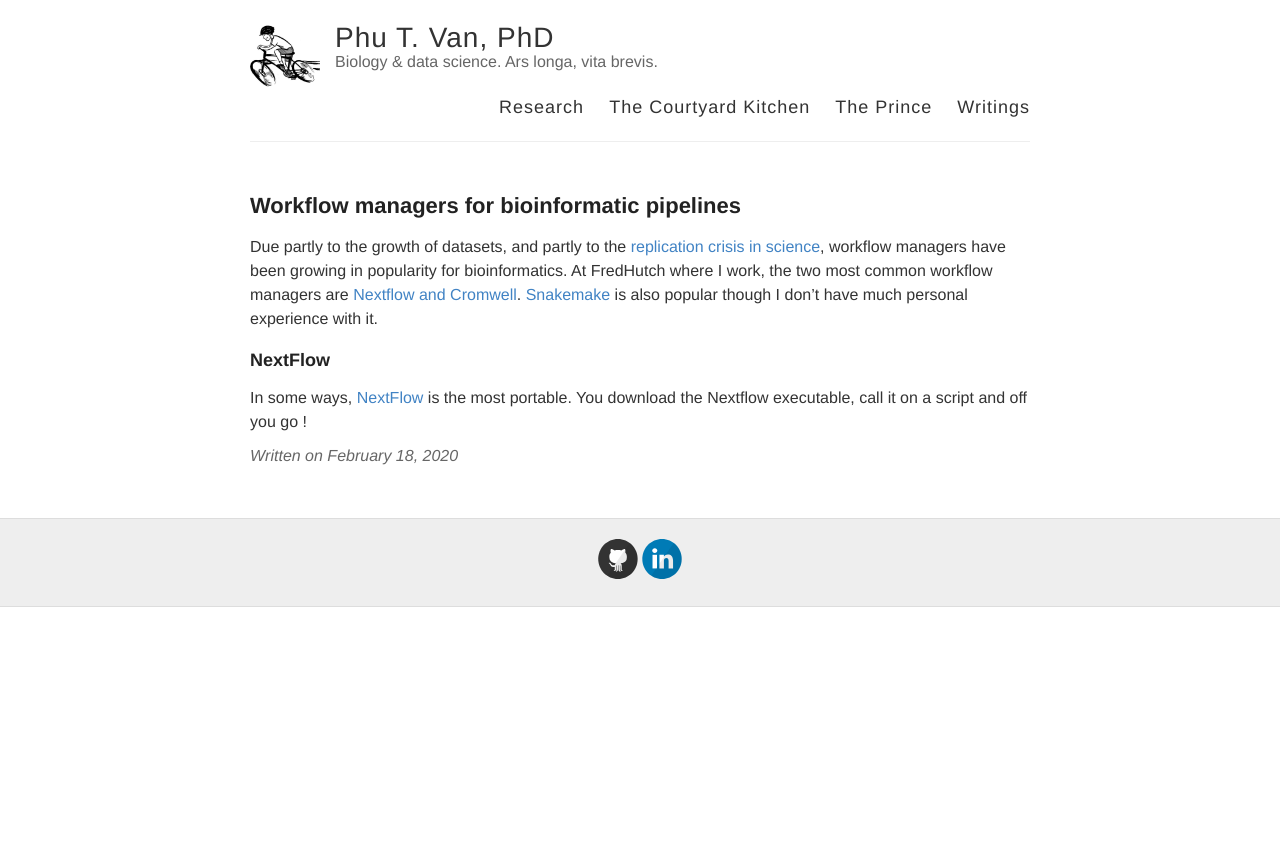
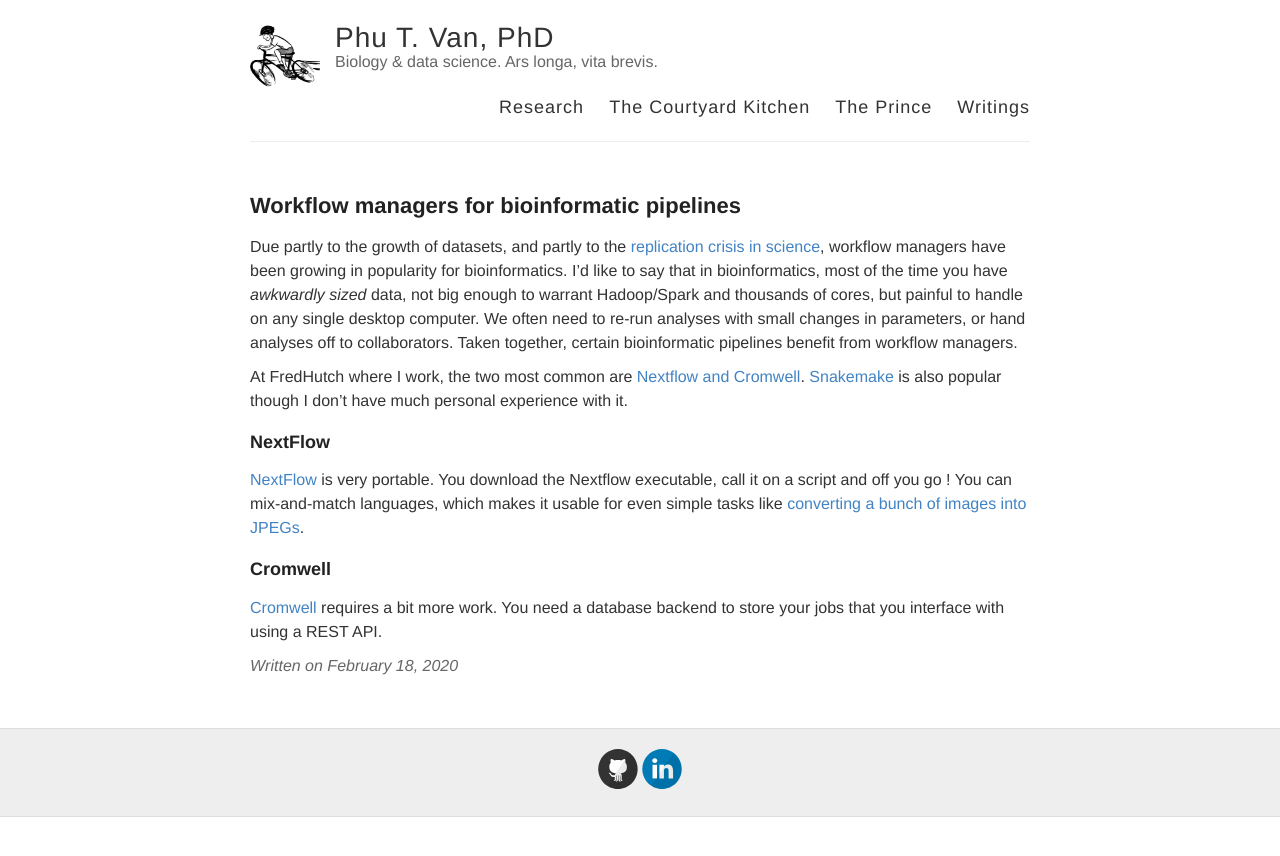
Before and after one commit to ptvan/ptvan.github.io, a Jekyll site: the page built from _posts/2020-02-18-workflow-managers.md, in a window 1280 px wide. Shown: the top 856 px of the page. Built offline with Jekyll 4.4.1, drawn with Linux system fonts in a browser that asks for light colours.

Commit message:
updated workflow managers blogpost

```diff
--- a/_posts/2020-02-18-workflow-managers.md
+++ b/_posts/2020-02-18-workflow-managers.md
@@ -3,7 +3,12 @@ layout: post
 title: Workflow managers for bioinformatic pipelines
 ---
 
-Due partly to the growth of datasets, and partly to the [replication crisis in science](https://jamanetwork.com/journals/jama/fullarticle/201218), workflow managers have been growing in popularity for bioinformatics. At FredHutch where I work, the two most common workflow managers are [Nextflow and Cromwell](https://sciwiki.fredhutch.org/scicomputing/software_overview/#workflow-managers). [Snakemake](https://github.com/snakemake/snakemake) is also popular though I don't have much personal experience with it.
+Due partly to the growth of datasets, and partly to the [replication crisis in science](https://jamanetwork.com/journals/jama/fullarticle/201218), workflow managers have been growing in popularity for bioinformatics. I'd like to say that in bioinformatics, most of the time you have _awkwardly sized_ data, not big enough to warrant Hadoop/Spark and thousands of cores, but painful to handle on any single desktop computer. We often need to re-run analyses with small changes in parameters, or hand analyses off to collaborators. Taken together, certain bioinformatic pipelines benefit from workflow managers.
+
+At FredHutch where I work, the two most common are [Nextflow and Cromwell](https://sciwiki.fredhutch.org/scicomputing/software_overview/#workflow-managers). [Snakemake](https://github.com/snakemake/snakemake) is also popular though I don't have much personal experience with it.
 
 ### NextFlow
-In some ways, [NextFlow](https://www.nextflow.io/) is the most portable. You download the Nextflow executable, call it on a script and off you go !
+[NextFlow](https://www.nextflow.io/) is very portable. You download the Nextflow executable, call it on a script and off you go ! You can mix-and-match languages, which makes it usable for even simple tasks like [converting a bunch of images into JPEGs](https://github.com/ptvan/aws/blob/master/image_processing.nf).
+
+### Cromwell
+[Cromwell](https://github.com/broadinstitute/cromwell) requires a bit more work. You need a database backend to store your jobs that you interface with using a REST API.
```
